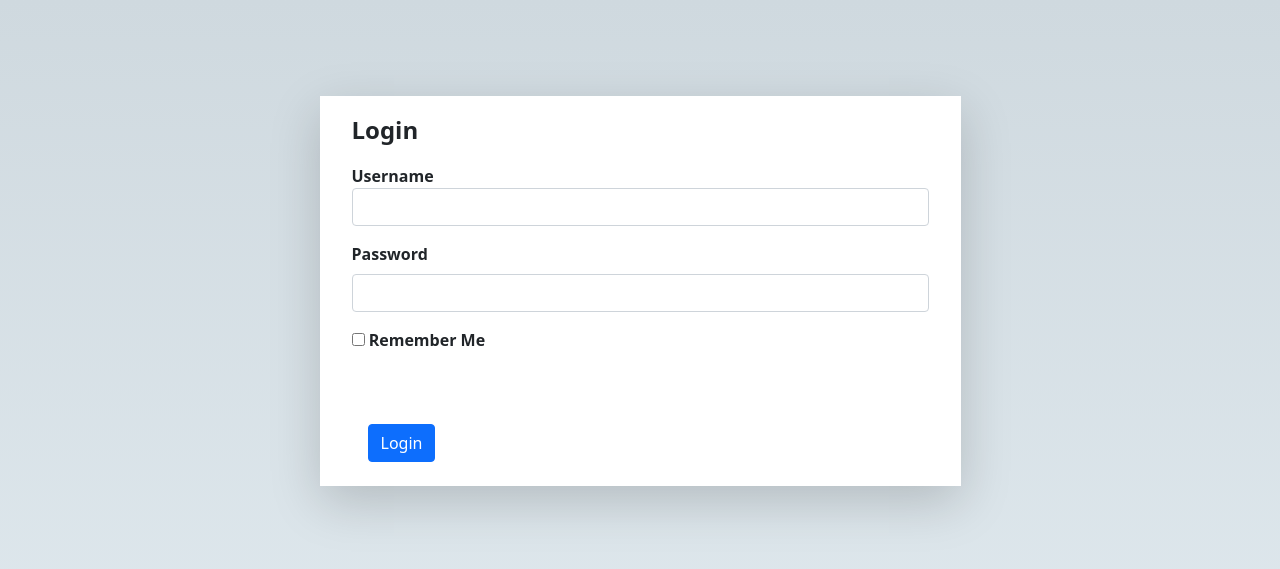
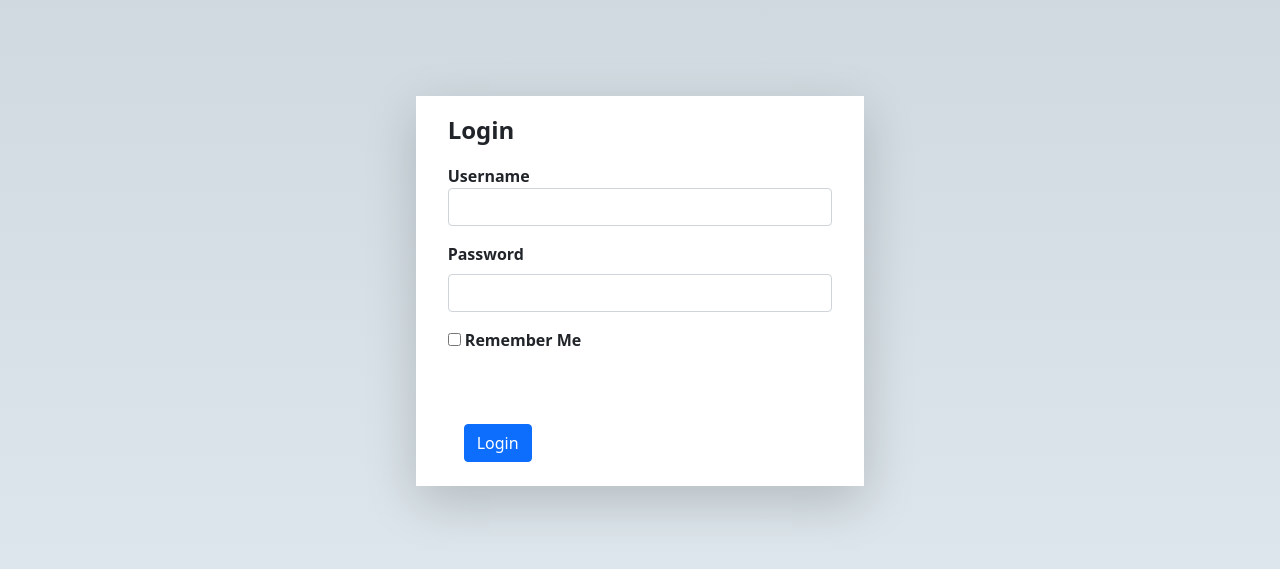
Before and after one commit to codeagram/flask-reminder, a Flask app: page /login in a window 1280 px wide. Shown: the top 569 px of the page. Run offline with Flask 2, Linux system fonts and the light colour scheme; parts of the project's set-up code (start-up, migrations or seed data) failed here and were passed over; some libraries are stand-ins or nearby versions.

Commit message:
bug fixes

```diff
--- a/application/__init__.py
+++ b/application/__init__.py
@@ -46,5 +46,5 @@ def send_reminders():
     print('Send Reminders')
 
 
-scheduler.add_job(trigger="interval", id="send", seconds=5, func=send_reminders)
-scheduler.start()
+#scheduler.add_job(trigger="interval", id="send", seconds=5, func=send_reminders)
+#scheduler.start()
--- a/application/static/style.css
+++ b/application/static/style.css
@@ -14,7 +14,8 @@ body {
 }
 
 .reminder-form, .login-form {
-  margin: auto;
+  width: 70%;
+  margin: 0 auto;
   background-color: #fff;
   font-weight: bold;
 }
@@ -28,5 +29,5 @@ body {
 }
 
 .footer {
-  min-height: 5vh;
+  min-height: 4vh;
 }
```
Also changed, not shown: 1 other file.
